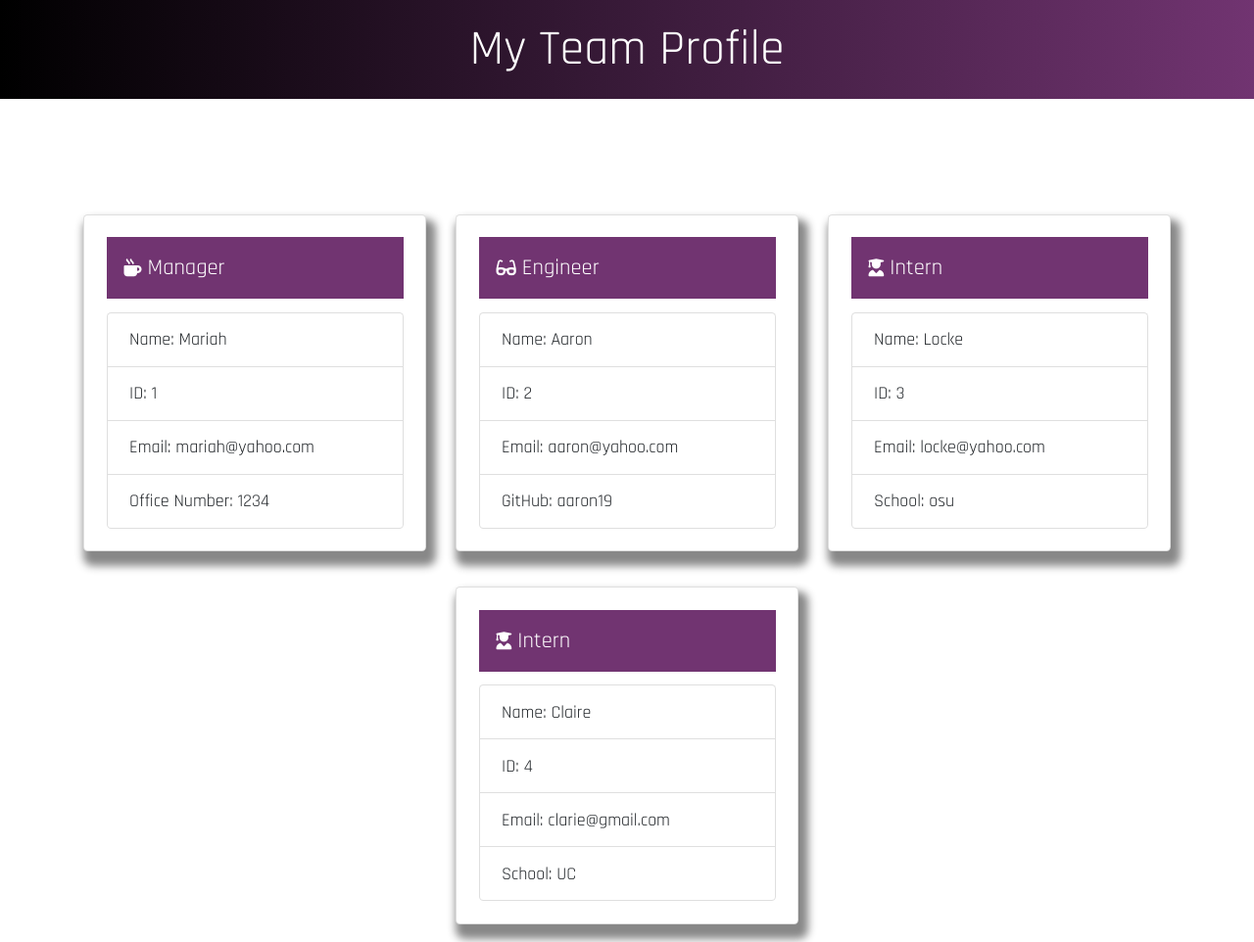
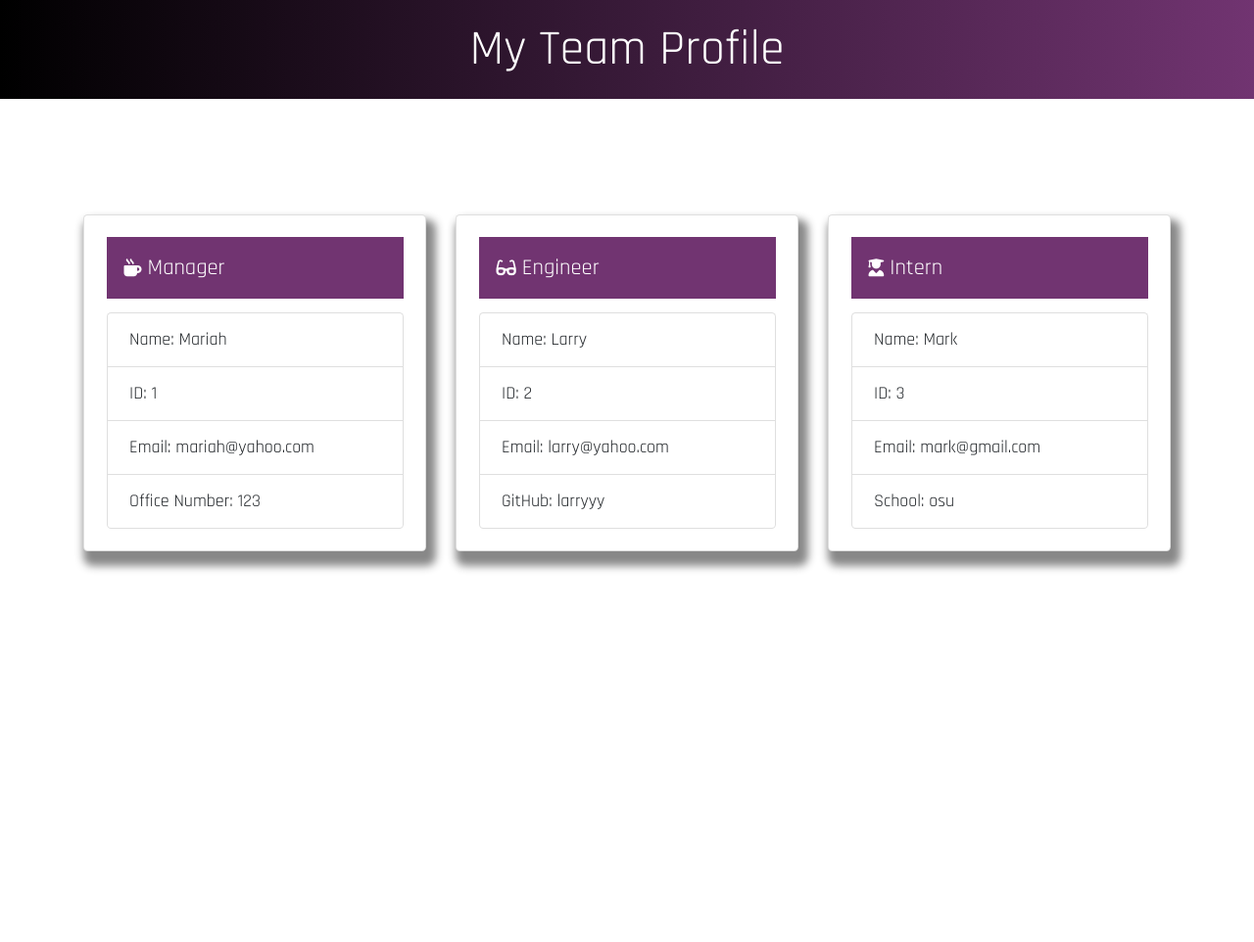
Before and after one commit to Mariah217/team-profile-generator, a website: page Develop/dist/team.html in a window 1280 px wide. Shown: the whole page at 98% size. After the commit the page ends 800 px from the top, so only its background shows below. Drawn offline with nearby package versions, Linux system fonts and the light colour scheme.

```diff
--- a/Develop/dist/team.html
+++ b/Develop/dist/team.html
@@ -24,7 +24,7 @@
           <li class="list-group-item">Name: Mariah</li>
           <li class="list-group-item">ID: 1</li>
           <li class="list-group-item">Email: mariah@yahoo.com</li>
-          <li class="list-group-item">Office Number: 1234</li>
+          <li class="list-group-item">Office Number: 123</li>
         </ul>
       </div>
     </div>
@@ -33,10 +33,10 @@
       <div class="card-body">
           <h5 class="card-title text-white p-3" style="background-color: rgb(113,52,113)"><i class="fa-solid fa-glasses"></i> Engineer</h5>
         <ul class="list-group">
-          <li class="list-group-item">Name: Aaron</li>
+          <li class="list-group-item">Name: Larry</li>
           <li class="list-group-item">ID: 2</li>
-          <li class="list-group-item">Email: aaron@yahoo.com</li>
-          <li class="list-group-item">GitHub: aaron19 </li>
+          <li class="list-group-item">Email: larry@yahoo.com</li>
+          <li class="list-group-item">GitHub: larryyy </li>
         </ul>
       </div>
     </div>
@@ -45,22 +45,10 @@
       <div class="card-body">
           <h5 class="card-title text-white p-3" style="background-color: rgb(113,52,113)"><i class="fa-solid fa-user-graduate"></i> Intern</h5>
         <ul class="list-group">
-          <li class="list-group-item">Name: Locke</li>
+          <li class="list-group-item">Name: Mark</li>
           <li class="list-group-item">ID: 3 </li>
-          <li class="list-group-item">Email: locke@yahoo.com</li>
+          <li class="list-group-item">Email: mark@gmail.com</li>
           <li class="list-group-item">School: osu</li>
-        </ul>
-      </div>
-    </div>
-  </div><div class="col-sm-4 my-3">
-    <div class="card" id="card3">
-      <div class="card-body">
-          <h5 class="card-title text-white p-3" style="background-color: rgb(113,52,113)"><i class="fa-solid fa-user-graduate"></i> Intern</h5>
-        <ul class="list-group">
-          <li class="list-group-item">Name: Claire</li>
-          <li class="list-group-item">ID: 4 </li>
-          <li class="list-group-item">Email: clarie@gmail.com</li>
-          <li class="list-group-item">School: UC</li>
         </ul>
       </div>
     </div>
```
Also changed, not shown: Develop/README.md, Develop/images/Team Profile Generator.PNG (added), Develop/images/Team Profile Tests.gif (added), 1 other file.
